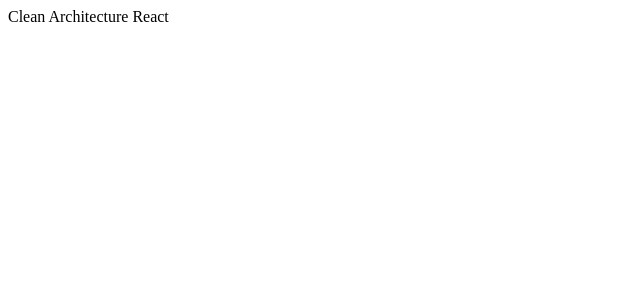
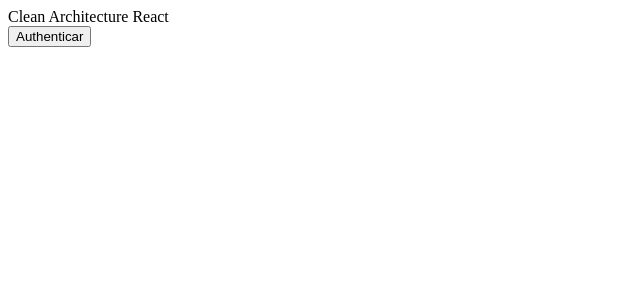
Before and after one commit to kmefeu/clean-architecture-react, a React (Create React App) app: page / in a window 1280 px wide. Shown: the top 300 px of the page, without its empty margins (0-640 px from the left). Built offline with nearby package versions, Linux system fonts and the light colour scheme.

Commit message:
feat: ui layer

```diff
--- a/src/App.tsx
+++ b/src/App.tsx
@@ -1,5 +1,12 @@
+import AuthenticationPage from "./feature/authentication/ui/pages/AuthenticationPage";
+
 function App() {
-  return <div>Clean Architecture React</div>;
+  return (
+    <div>
+      Clean Architecture React
+      <AuthenticationPage />
+    </div>
+  );
 }
 
 export default App;
--- /dev/null
+++ b/src/core/injection-container/authentication/authentication-factory.ts
@@ -0,0 +1,12 @@
+import { AuthenticationLocalDataSource } from "../../../feature/authentication/data/data-source/authentication-local-data-source";
+import { AuthenticationRemoteDataSource } from "../../../feature/authentication/data/data-source/authentication-remote-data-source";
+import { AuthenticationRepositoriesImplementation } from "../../../feature/authentication/data/repositories-implementation/authentication-repositories-implementation";
+import { Authentication } from "../../../feature/authentication/domain/use-case/authentication";
+
+export const AuthenticationFactory = () =>
+  new Authentication(
+    new AuthenticationRepositoriesImplementation(
+      new AuthenticationRemoteDataSource(),
+      new AuthenticationLocalDataSource()
+    )
+  );
--- /dev/null
+++ b/src/feature/authentication/ui/pages/AuthenticationPage.tsx
@@ -0,0 +1,13 @@
+import { useAuthenticationContext } from "./useAuthentication";
+
+function AuthenticationPage() {
+  const { requestAuthentication } = useAuthenticationContext();
+
+  return (
+    <div>
+      <button onClick={requestAuthentication}>Authenticar</button>
+    </div>
+  );
+}
+
+export default AuthenticationPage;
--- /dev/null
+++ b/src/feature/authentication/ui/pages/useAuthentication.tsx
@@ -0,0 +1,52 @@
+import { ReactNode, createContext, useContext, useState } from "react";
+import { AuthenticationFactory } from "../../../../core/injection-container/authentication/authentication-factory";
+import { AuthenticationEntity } from "../../domain/entity/authentication-entity";
+
+export interface ContextProvider {
+  children: ReactNode;
+}
+
+interface AuthenticationContextInterface {
+  authenticationEntity: AuthenticationEntity;
+  requestAuthentication: () => void;
+}
+
+const defaultValues: AuthenticationContextInterface = {
+  authenticationEntity: {
+    credential: "",
+  },
+  requestAuthentication: () => {},
+};
+
+const AuthenticationContext =
+  createContext<AuthenticationContextInterface>(defaultValues);
+
+export const useAuthenticationContext = () => useContext(AuthenticationContext);
+
+export const AuthenticationContextProvider: React.FC<ContextProvider> = ({
+  children,
+}: ContextProvider) => {
+  return (
+    <AuthenticationContext.Provider value={useAuthentication()}>
+      {children}
+    </AuthenticationContext.Provider>
+  );
+};
+
+function useAuthentication() {
+  const [authenticationEntity, setAuthenticationEntity] = useState(
+    {} as AuthenticationEntity
+  );
+
+  const requestAuthentication = () => {
+    const result = AuthenticationFactory().call;
+
+    if (result instanceof AuthenticationEntity) {
+      setAuthenticationEntity(result);
+    }
+  };
+
+  return { authenticationEntity, requestAuthentication };
+}
+
+export default useAuthentication;
```
